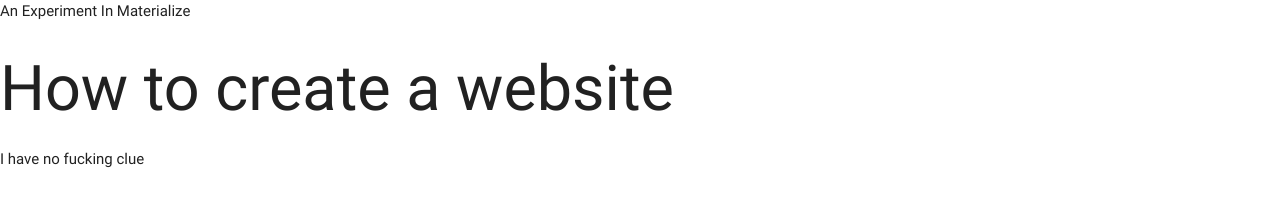
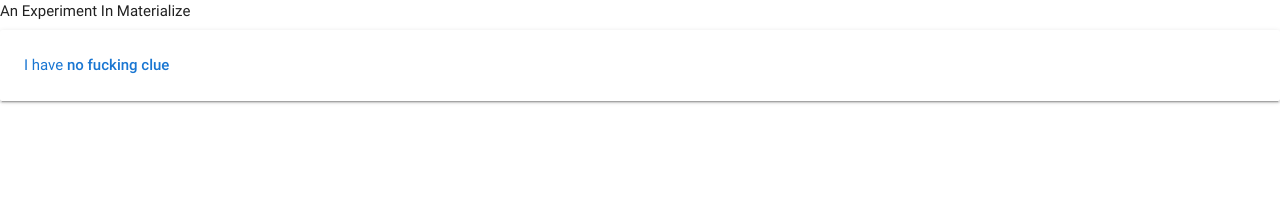
Before and after one commit to Auxiliatrix/EventDataInteractiveTimeline, a plain HTML site: page index.html in a window 1280 px wide. Drawn offline with nearby package versions, Linux system fonts and the light colour scheme.

Commit message:
Update index.html

```diff
--- a/index.html
+++ b/index.html
@@ -17,7 +17,8 @@
       <script type="text/javascript" src="js/materialize.min.js"></script>
     </body>
     <body>
-      <h1>How to create a website</h1>
-      <p>I have <span>no fucking clue</span></p>
+      <div class="card-panel">
+        <span class="blue-text text-darken-2">I have <strong>no fucking clue</strong></span>
+      </div>
     </body>
   </html>
```
